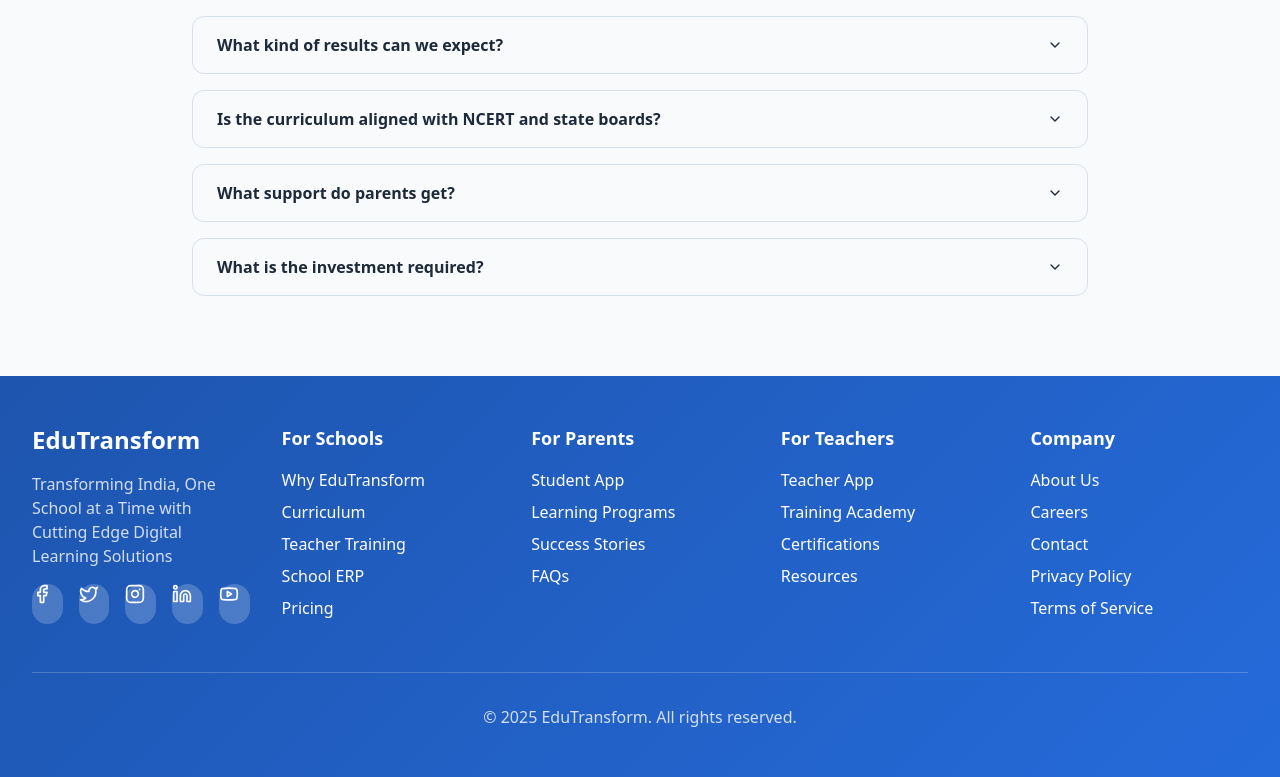
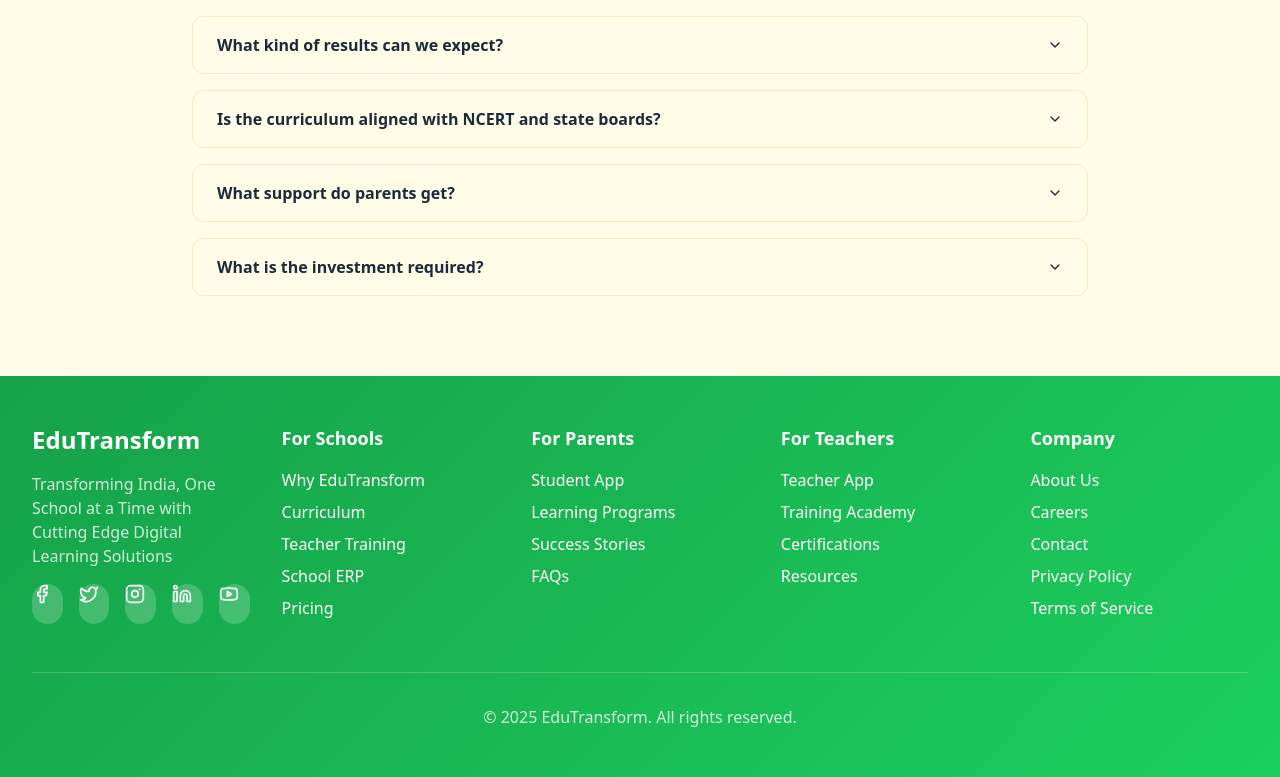
Before and after one commit to muskaanJayant26/webiosis-school-frontend, a React (Vite) app: page / in a window 1280 px wide. Shown: the part 8981-9758 px from the top of the page. Built offline with nearby package versions, Linux system fonts and the light colour scheme; the HTML template or start-up script is replaced by a standard one.

Commit message:
Refactor: Update color scheme

```diff
--- a/src/index.css
+++ b/src/index.css
@@ -8,7 +8,7 @@ All colors MUST be HSL.
 
 @layer base {
   :root {
-    --background: 210 40% 98%;
+    --background: 55 91% 95%;
     --foreground: 213 33% 17%;
 
     --card: 0 0% 100%;
@@ -17,36 +17,36 @@ All colors MUST be HSL.
     --popover: 0 0% 100%;
     --popover-foreground: 213 33% 17%;
 
-    --primary: 217 71% 40%;
+    --primary: 142 76% 36%;
     --primary-foreground: 0 0% 100%;
-    --primary-glow: 217 71% 50%;
+    --primary-glow: 142 76% 46%;
 
-    --secondary: 48 95% 53%;
-    --secondary-foreground: 213 33% 17%;
+    --secondary: 25 95% 53%;
+    --secondary-foreground: 0 0% 100%;
 
-    --muted: 210 30% 92%;
+    --muted: 55 70% 88%;
     --muted-foreground: 213 20% 45%;
 
-    --accent: 199 92% 60%;
-    --accent-foreground: 0 0% 100%;
+    --accent: 48 96% 77%;
+    --accent-foreground: 213 33% 17%;
 
     --destructive: 0 84.2% 60.2%;
     --destructive-foreground: 0 0% 100%;
 
-    --border: 210 30% 88%;
-    --input: 210 30% 88%;
-    --ring: 217 71% 40%;
+    --border: 55 60% 85%;
+    --input: 55 60% 85%;
+    --ring: 142 76% 36%;
 
     --radius: 0.75rem;
 
-    --gradient-hero: linear-gradient(135deg, hsl(217 71% 40%), hsl(217 71% 50%));
-    --gradient-accent: linear-gradient(135deg, hsl(48 95% 53%), hsl(48 95% 63%));
-    --gradient-subtle: linear-gradient(180deg, hsl(210 40% 98%), hsl(210 40% 96%));
+    --gradient-hero: linear-gradient(135deg, hsl(142 76% 36%), hsl(142 76% 46%));
+    --gradient-accent: linear-gradient(135deg, hsl(25 95% 53%), hsl(25 95% 63%));
+    --gradient-subtle: linear-gradient(180deg, hsl(55 91% 95%), hsl(55 80% 92%));
 
     --shadow-soft: 0 4px 20px -4px hsl(213 33% 17% / 0.08);
-    --shadow-glow: 0 0 40px hsl(199 92% 60% / 0.3);
-    --shadow-button: 0 4px 14px -2px hsl(217 71% 40% / 0.4);
-    --shadow-button-hover: 0 6px 20px -2px hsl(199 92% 60% / 0.5);
+    --shadow-glow: 0 0 40px hsl(48 96% 77% / 0.4);
+    --shadow-button: 0 4px 14px -2px hsl(142 76% 36% / 0.4);
+    --shadow-button-hover: 0 6px 20px -2px hsl(142 76% 46% / 0.5);
   }
 
   .dark {
@@ -59,24 +59,24 @@ All colors MUST be HSL.
     --popover: 213 33% 16%;
     --popover-foreground: 0 0% 98%;
 
-    --primary: 217 71% 50%;
+    --primary: 142 76% 46%;
     --primary-foreground: 0 0% 100%;
 
-    --secondary: 48 95% 53%;
-    --secondary-foreground: 213 33% 17%;
+    --secondary: 25 95% 53%;
+    --secondary-foreground: 0 0% 100%;
 
     --muted: 213 30% 22%;
     --muted-foreground: 213 20% 65%;
 
-    --accent: 199 92% 60%;
-    --accent-foreground: 0 0% 100%;
+    --accent: 48 96% 77%;
+    --accent-foreground: 213 33% 17%;
 
     --destructive: 0 62.8% 30.6%;
     --destructive-foreground: 0 0% 100%;
 
     --border: 213 30% 22%;
     --input: 213 30% 22%;
-    --ring: 217 71% 50%;
+    --ring: 142 76% 46%;
   }
 }
 
```
